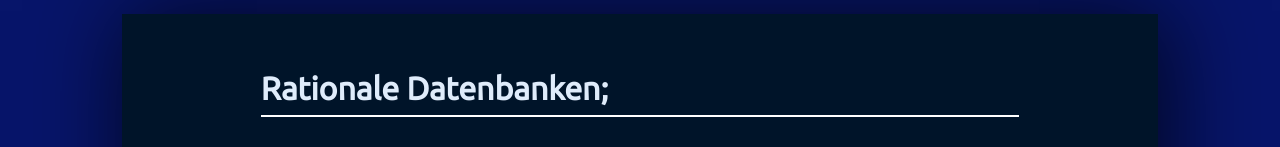
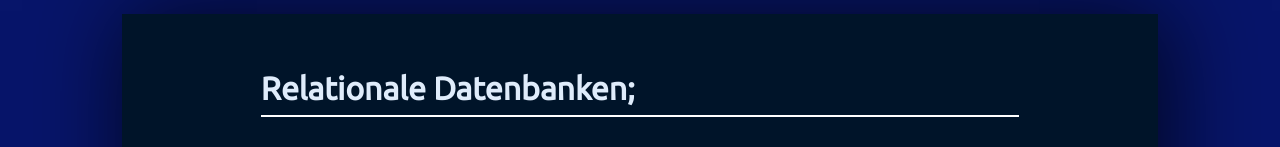
Before and after one commit to zeldacovers/Dokumentationen, a plain HTML site: page index.html in a window 1280 px wide. Shown: the part 281-428 px from the top of the page. Drawn offline with nearby package versions, Linux system fonts and the light colour scheme.

Commit message:
dddddddgd

```diff
--- a/index.html
+++ b/index.html
@@ -51,7 +51,7 @@
         <main>
             <p style="text-align: justify;">&nbsp;</p>
             <div class="style1" id="rational">
-                <h1 style="text-align: justify;">Rationale Datenbanken;</h1>
+                <h1 style="text-align: justify;">Relationale Datenbanken;</h1>
                 <hr>
                 <p style="text-align: justify;">Eine relationale Datenbank kann man sich als eine Sammlung von Tabellen (den
                     Relationen) vorstellen, in welchen Datens&auml;tze abgespeichert sind. Jede Zeile (Tupel) in einer Tabelle
```
